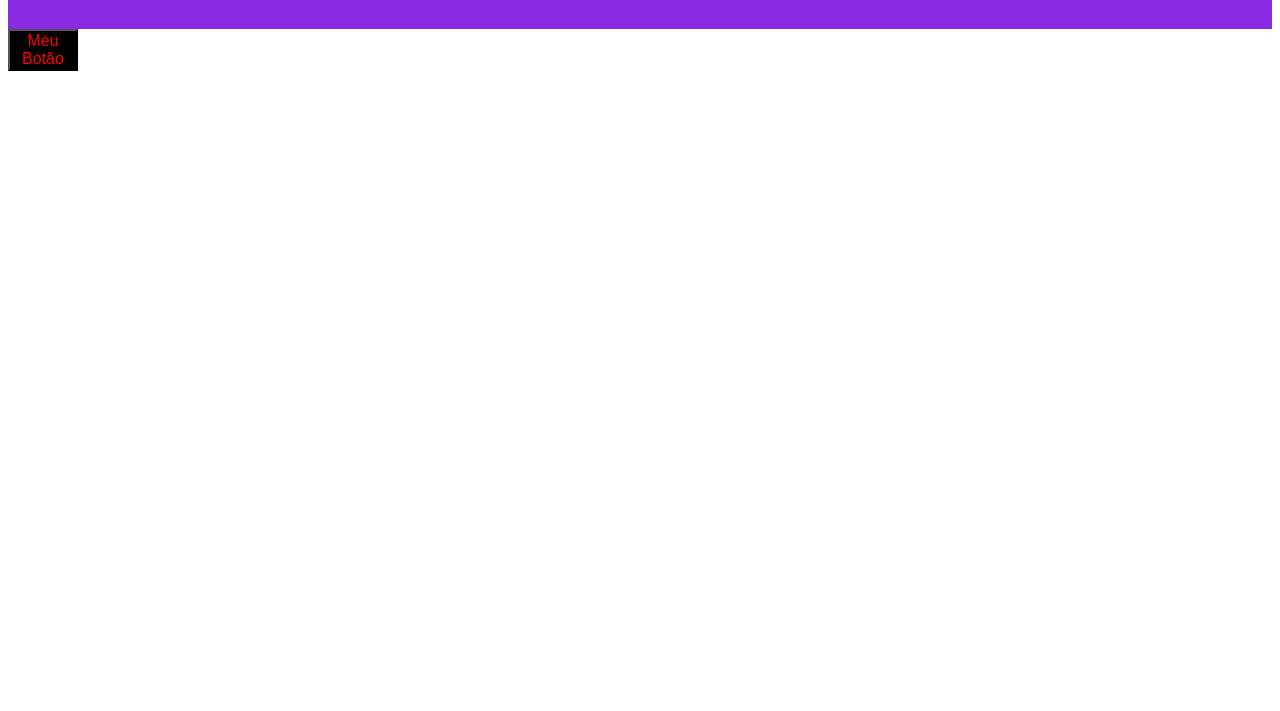
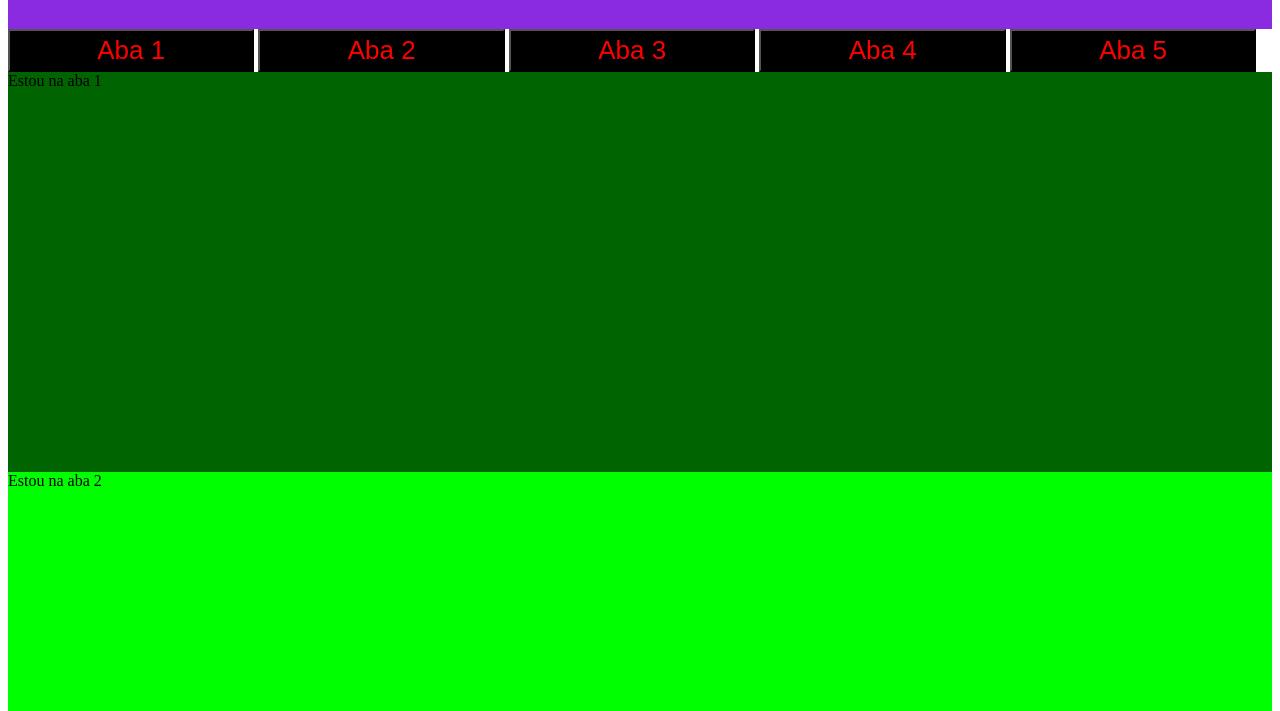
Before and after one commit to CalebeKun/g243i1t, a plain HTML site: page index.html in a window 1280 px wide. Shown: the part 89-800 px from the top of the page. Drawn offline with Linux system fonts and the light colour scheme.

Commit message:
14/03 8h45

```diff
--- a/estilo/basico.css
+++ b/estilo/basico.css
@@ -2,9 +2,29 @@
     background-color: rgb(0, 0, 0);
     color: rgb(255, 0, 0);
     text-align: center;
-    width: 80%;
-    height: 30%;
-    font-size: 40px;
+    width: 100%;
+    font-size: 26px;
+    padding-top: 4px;
+    padding-bottom: 4px;
+}
+.aba{
+    width: 100%;
+    height: 400px;
+}
+#aba1{
+    background-color: darkgreen;
+}
+#aba2{
+    background-color: rgb(0, 255, 0);
+}
+#aba3{
+    background-color: rgb(0, 85, 100);
+}
+#aba4{
+    background-color: rgb(12, 227, 255);
+}
+#aba5{
+    background-color: rgb(248, 33, 177);
 }
 .conteudo {
  text-align: center;
@@ -43,9 +63,7 @@ body {
     }
     .btn{
         margin-top: 0;
-        width: 70px;
-        font-size: 16px;
-
+        width: 19.5%;
     }
     .conteudo {
         text-align: right;
@@ -66,4 +84,5 @@ body {
     .conteudo {
         text-align: left;
     }
+
 }
--- a/index.html
+++ b/index.html
@@ -19,7 +19,20 @@
 
 
     <section class="conteudo">
-        <button class="btn" onclick="aperte();">Meu Botão</button>
+        <div>
+        <button class="btn" id="btn1" onclick="aba_op(1);">Aba 1</button>
+        <button class="btn" id="btn2" onclick="aba_op(2);">Aba 2</button>
+        <button class="btn" id="btn3" onclick="aba_op(3);">Aba 3</button>
+        <button class="btn" id="btn4" onclick="aba_op(4);">Aba 4</button>
+        <button class="btn" id="btn5" onclick="aba_op(5);">Aba 5</button>
+        </div>
+        <div class="abas">
+            <div class="aba" id="aba1">Estou na aba 1</div>
+            <div class="aba" id="aba2">Estou na aba 2</div>
+            <div class="aba" id="aba3">Estou na aba 3</div>
+            <div class="aba" id="aba4">Estou na aba 4</div>
+            <div class="aba" id="aba5">Estou na aba 5</div>
+        </div>
     </section>
 </body>
 </html>
--- a/script/script.js
+++ b/script/script.js
@@ -1,4 +1,33 @@
-function aperte(){
-    alert("TEM UM, VIRUS NO SEU COMPUTADOR!");
+function aba_op(num){
+    for(let i = 1; i <= 5; i++){
+        let id_btn = "btn"+i;
+        let id_aba = "aba"+i;
+        document.getElementById(id_btn).disabled = false;
+        document.getElementById(id_aba).style.display = "none";
 
+    }
+    if(num == "1"){
+        document.getElementById("btn1").disabled = true;
+        document.getElementById("aba1").style.display= "block";
+    }
+
+    if(num == "2"){
+        document.getElementById("btn2").disabled = true;
+        document.getElementById("aba2").style.display= "block";
+    }
+
+    if(num == "3"){
+        document.getElementById("btn3").disabled = true;
+        document.getElementById("aba3").style.display= "block";
+    }
+
+    if(num == "4"){
+        document.getElementById("btn4").disabled = true;
+        document.getElementById("aba4").style.display= "block";
+    }
+
+    if(num == "5"){
+        document.getElementById("btn5").disabled = true;
+        document.getElementById("aba5").style.display= "block";
+    }
 }
```
